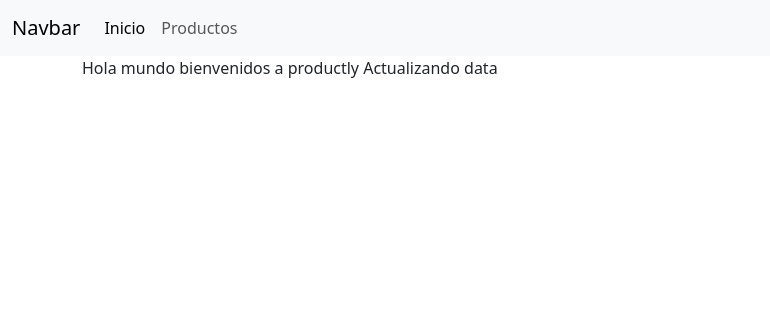
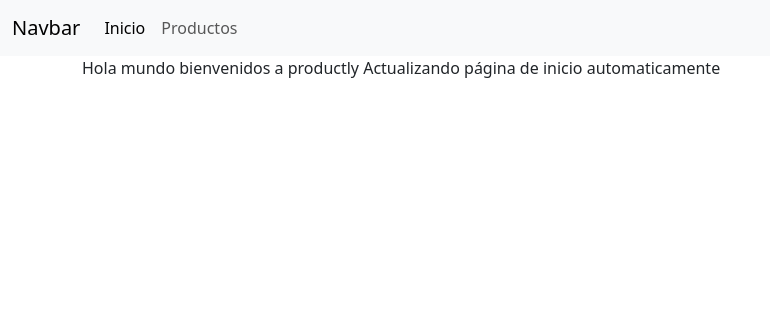
Before and after one commit to WarLord90/productly, a Django app: template templates/inicio.html in a window 1280 px wide. Shown: the top 316 px of the page, without its empty margins (0-770 px from the left). Run offline with Django 4.2, Linux system fonts and the light colour scheme; the template is opened without the code that fills it, so the values that code supplies are empty.

Commit message:
despliegue

```diff
--- a/templates/inicio.html
+++ b/templates/inicio.html
@@ -1,2 +1,2 @@
 {% extends 'base.html'%} {% block content %} Hola mundo bienvenidos a productly
-Actualizando data {% endblock content%}
+Actualizando página de inicio automaticamente {% endblock content%}
```
